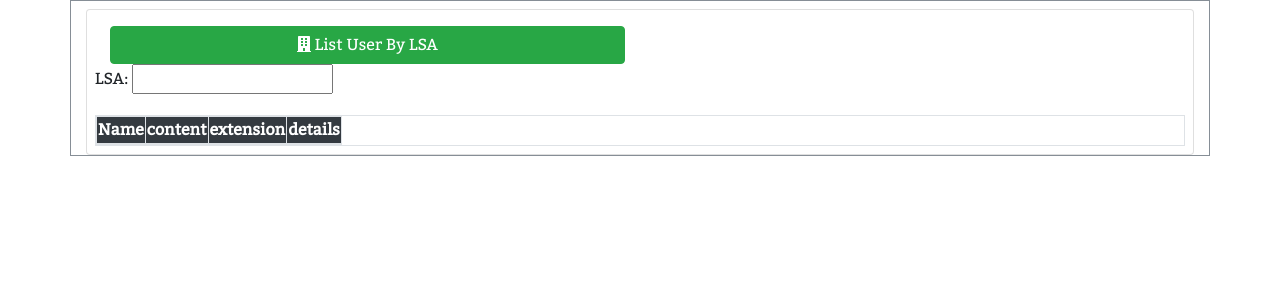
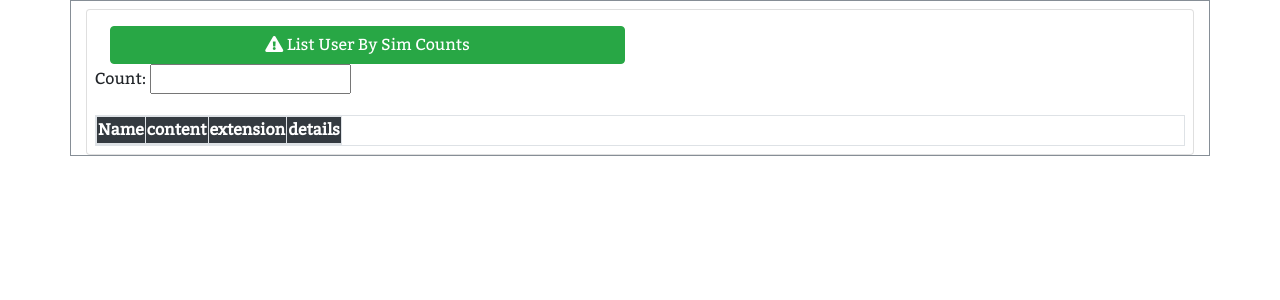
Before and after one commit to iamrgaurav/Beast-cdb, a Flask app: page /admin/list-by-count in a window 1280 px wide. Shown: the part 58-358 px from the top of the page. Run offline with Flask 2, Linux system fonts and the light colour scheme; lists and menus that the app fills with data are empty; some libraries are stand-ins or nearby versions.

Commit message:
data corrected

```diff
--- a/src/models/dot/views.py
+++ b/src/models/dot/views.py
@@ -59,7 +59,7 @@ def ajax_by_lsa():
 
 @admin_blueprint.route('/list-by-count')
 def list_by_count():
-    return render_template('dot/lsa.html')
+    return render_template('dot/sim_counts.html')
 
 @admin_blueprint.route('/by-count')
 def ajax_by_count():
--- a/src/templates/dot/dashboard.html
+++ b/src/templates/dot/dashboard.html
@@ -33,9 +33,9 @@
         <div class="nav nav-pills">
 
             <div class="col-lg-6 col-md-6 col-sm-12 flex-column text-white">
-                <a class="btn btn-success w-100 mt-2" href{{ url_for('admin.list_by_lsa') }} ><i
+                <a class="btn btn-success w-100 mt-2" href = "{{ url_for('admin.list_by_lsa') }}" ><i
                         class="fas fa-building"></i> List User By LSA</a>
-                <a class="btn btn-success w-100 mt-2" href{{ url_for('admin.list_by_count') }}><i
+                <a class="btn btn-success w-100 mt-2" href = "{{ url_for('admin.list_by_count') }}"><i
                         class="fas fa-exclamation-triangle"></i> List User By Sim Counts</a>
             </div>
         </div>
--- a/src/templates/dot/lsa.html
+++ b/src/templates/dot/lsa.html
@@ -18,7 +18,7 @@
     <div class = "card mt-2 p-2">
         <div class="nav nav-pills">
             <div class = "col-lg-6 col-md-6 col-sm-12 flex-column text-white">
-            <a class = "btn btn-success w-100 mt-2"><i class="fas fa-building"></i> List User By LSA</a>
+            <a class = "btn btn-success w-100 mt-2" href = "admin"><i class="fas fa-building"></i> List User By LSA</a>
             </div>
         </div>
          <form method="post" action = "{{ url_for('admin.ajax_by_lsa') }}">
```
Also changed, not shown: src/templates/dot/sim_counts.html (renamed from src/templates/dot/sim counts.html).
